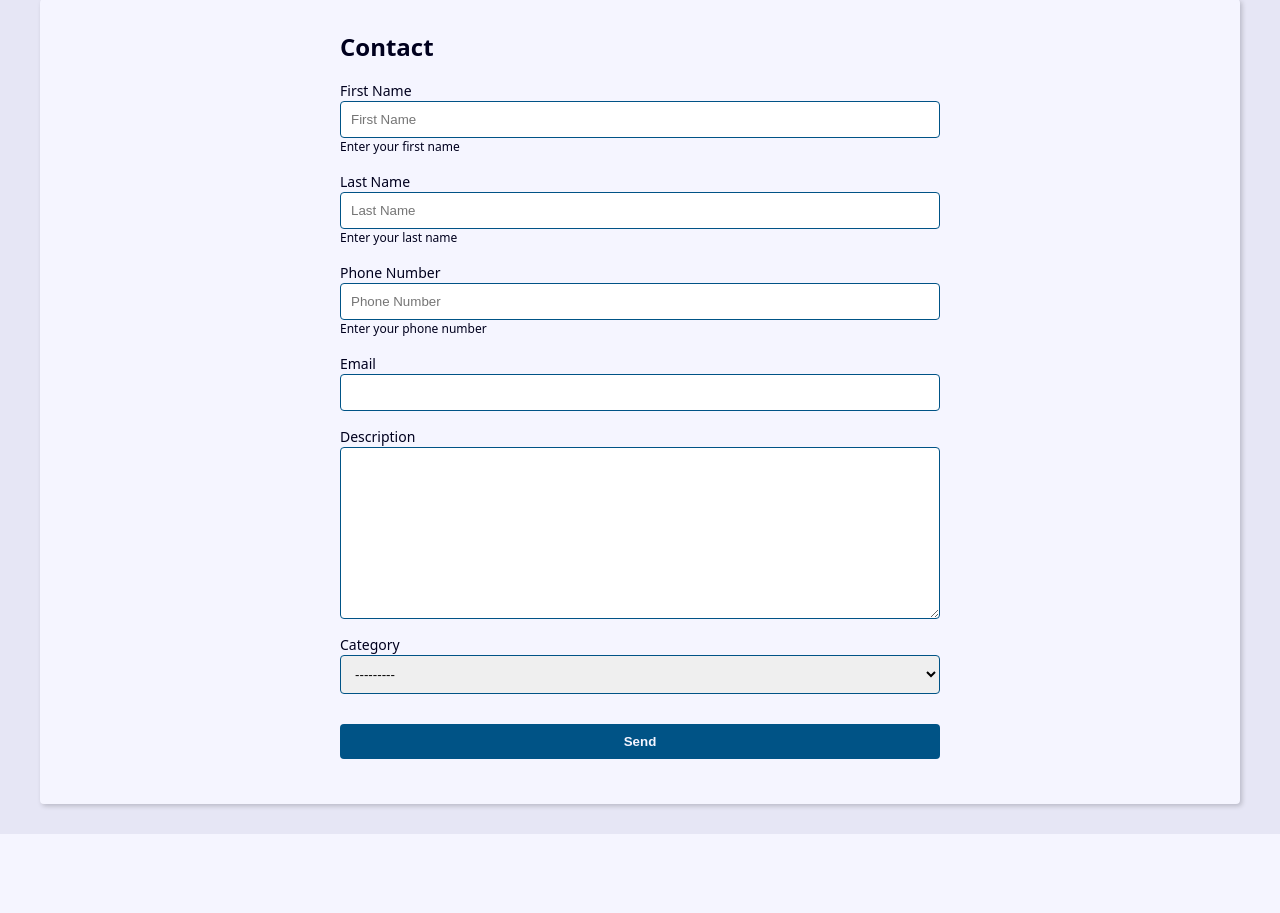
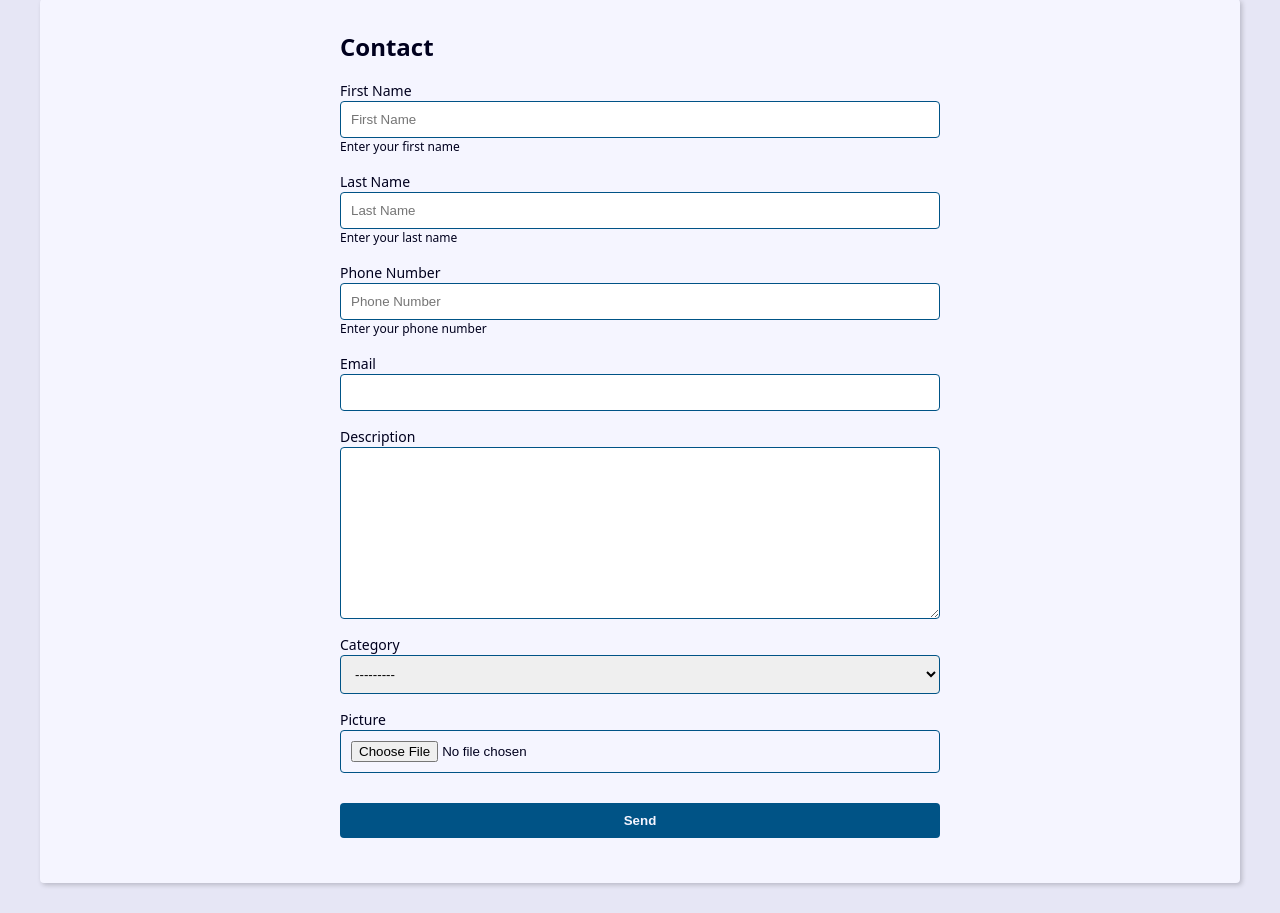
Before and after one commit to josuejr3/agenda, a Django app: page /contact/create/ in a window 1280 px wide. Shown: the part 270-1183 px from the top of the page. Before the commit the page ends 1104 px from the top, so only its background shows below. Run offline with Django 5.2, Linux system fonts and the light colour scheme; data that the repository does not hold is empty.

Commit message:
feat: adicionando opção de inserir imagem

```diff
--- a/contact/forms.py
+++ b/contact/forms.py
@@ -33,12 +33,21 @@ class ContactForm(forms.ModelForm):
 
 
 
+    # Código para a inserção da imagem
+    picture = forms.ImageField(
+        widget=forms.FileInput(
+            attrs={
+                'accept': 'image/*',
+            }
+        )
+    )
 
     class Meta:
         model = models.Contact
         fields = (
             'first_name', 'last_name', 'phone_number',
             'email', 'description', 'category',
+            'picture'
         )
 
         # Altera o tipo da entrada de texto para password, poderia ser um TextArea também
--- a/contact/templates/contact/create.html
+++ b/contact/templates/contact/create.html
@@ -25,8 +25,16 @@
               {% if field.help_text %}
                   <p class="help-text">{{ field.help_text }}</p>
               {% endif %}
+            </div>
 
-            </div>
+            {% if field.name == 'picture' and field.value.url %}
+                <div class="form-group">
+                  <img src="{{ field.value.url }}" alt="">
+                </div>
+            {% endif %}
+
+
+
         {% endfor %}
 
       </div>
--- a/contact/views/contact_forms.py
+++ b/contact/views/contact_forms.py
@@ -19,7 +19,7 @@ def update(request, contact_id):
     if request.method == 'POST':
 
         # A instância informa que os dados ja estao salvos, o que estiver no POST é para atualizar
-        form = ContactForm(request.POST, instance=contact)
+        form = ContactForm(request.POST, request.FILES, instance=contact)
 
         context = {
             'form': form,
@@ -50,7 +50,7 @@ def create(request):
         # O que passamos para o get é o nome do input que queremos
         #print(request.POST.get('first_name'))
 
-        form = ContactForm(request.POST)
+        form = ContactForm(request.POST, request.FILES)
 
         context = {
             'form': form,
```
Also changed, not shown: contact/templates/contact/contact.html (+7 -0 lines).
